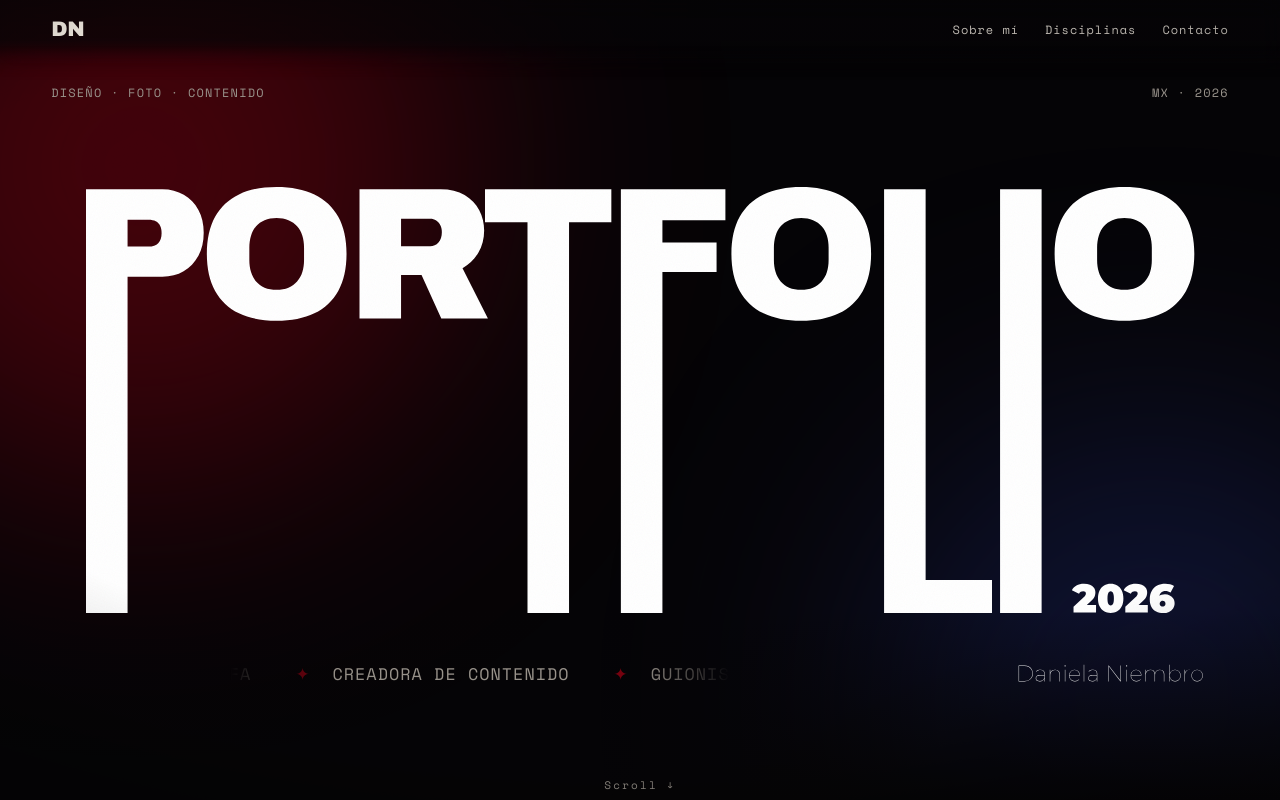
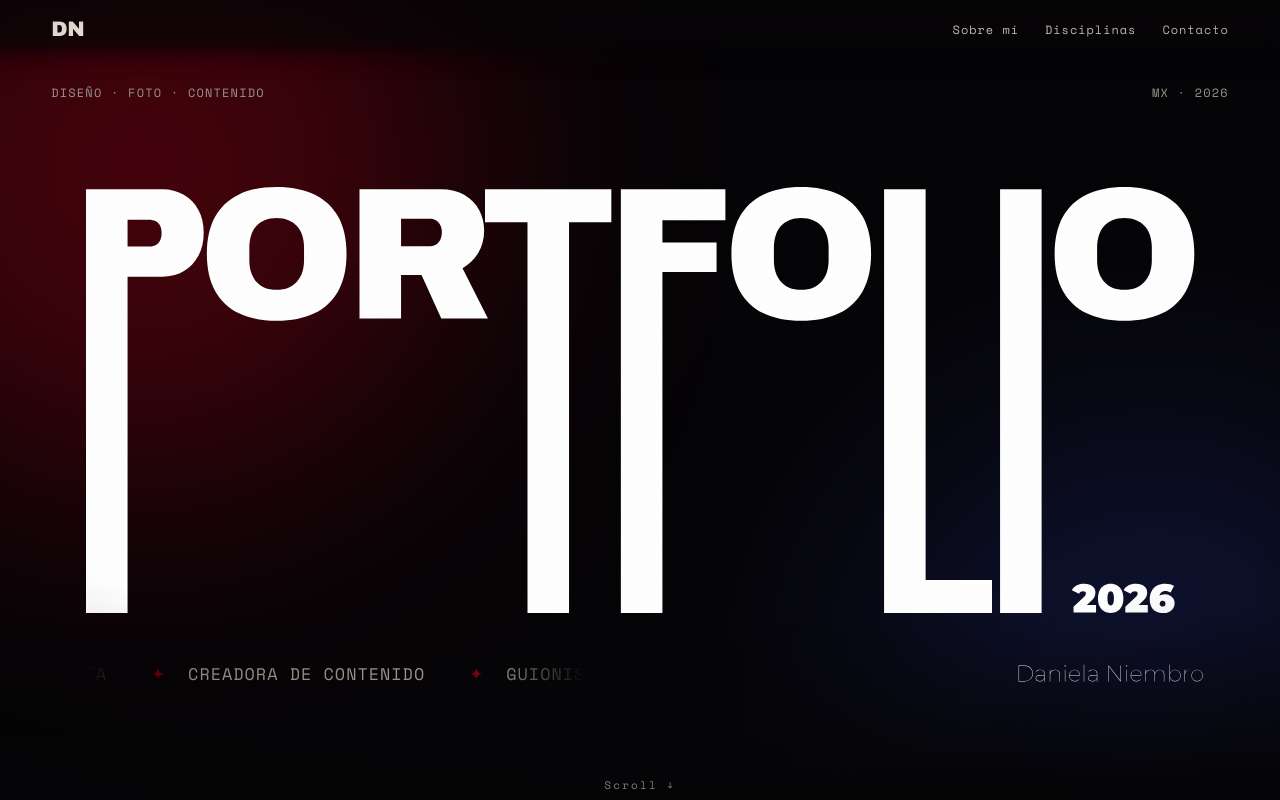
Before and after one commit to Lugojsh/D_Portfolio, a plain HTML site: page index.html in a window 1280 px wide. Shown: the top 800 px of the page. Drawn offline with nearby package versions, Linux system fonts and the light colour scheme; no server answers.

Commit message:
feat: align ticker left edge to SVG P position dynamically

```diff
--- a/index.html
+++ b/index.html
@@ -384,6 +384,8 @@ footer::before{content:"";position:absolute;top:0;left:0;right:0;height:1px;poin
       const p2=new DOMPoint(bb.x,bb.y+bb.height).matrixTransform(ctm);
       const renderedH=Math.abs(p2.y-p1.y);
       wrap.style.fontSize=renderedH+'px';
+      const pStart=new DOMPoint(76,0).matrixTransform(ctm);
+      wrap.style.left=(pStart.x-pr.left)+'px';
       const wh=wrap.getBoundingClientRect().height;
       wrap.style.bottom='auto';
       wrap.style.top=(c.y-pr.top-wh/2)+'px';
```
